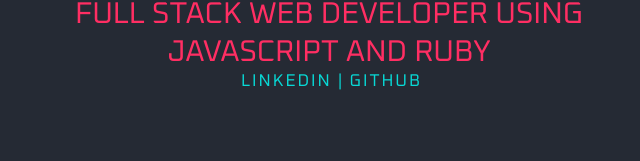
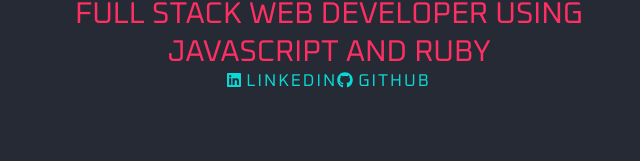
Before and after one commit to ajsabandal/aj-portfolio, a Next.js app: page / in a window 1280 px wide. Shown: the part 452-613 px from the top of the page, without its empty margins (311-951 px from the left). Built offline with nearby package versions, Linux system fonts and the light colour scheme.

Commit message:
add font icons on landing page

```diff
--- a/pages/index.js
+++ b/pages/index.js
@@ -1,4 +1,7 @@
-import Fontawesome from '../components/fontawesome'
+import { library } from '@fortawesome/fontawesome-svg-core';
+import { FontAwesomeIcon } from "@fortawesome/react-fontawesome";
+// import your icons
+import { faGithub, faLinkedin } from '@fortawesome/free-brands-svg-icons';
 
 export default function IndexPage() {
     return (
@@ -6,7 +9,9 @@
         <div className="text-content">
             <h1>aj sabandal</h1>
             <h2>full stack web developer using javascript and ruby</h2>
-            <h3><a href="https://www.linkedin.com/in/anna-marie-joy-sabandal-899209196/">linkedin |</a></h3>
+            < FontAwesomeIcon icon={faLinkedin} style={{color:'#08d9d6'}} />
+            <h3><a href="https://www.linkedin.com/in/anna-marie-joy-sabandal-899209196/">linkedin </a></h3>
+            < FontAwesomeIcon icon={faGithub} style={{color:'#08d9d6'}} />
             <h3><a href="https://github.com/ajsabandal">github</a></h3>
           </div>
         <div className="arrow">
```
Also changed, not shown: package.json (+5 -3 lines), 1 other file (tests, documents, lock files or other folders).
